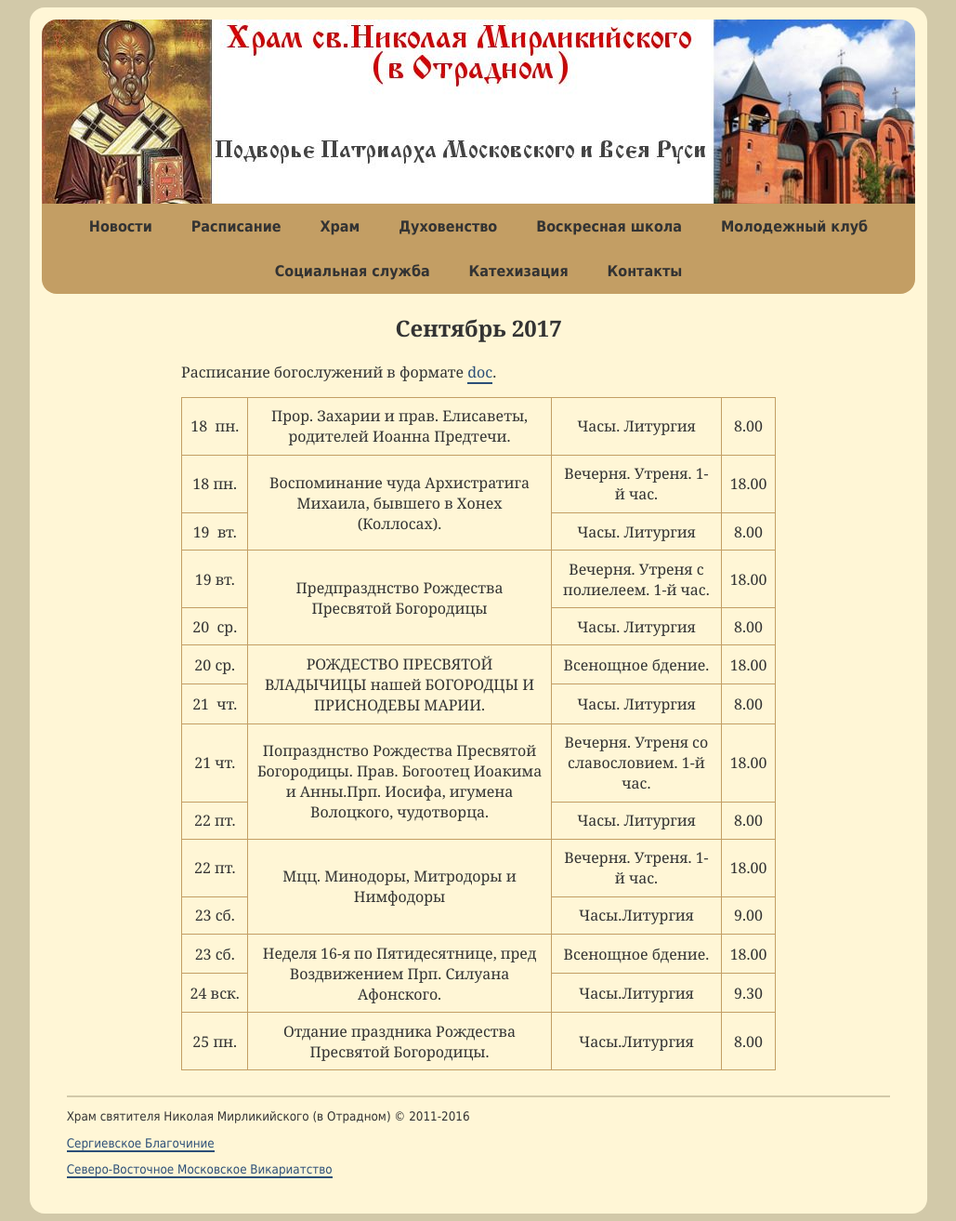
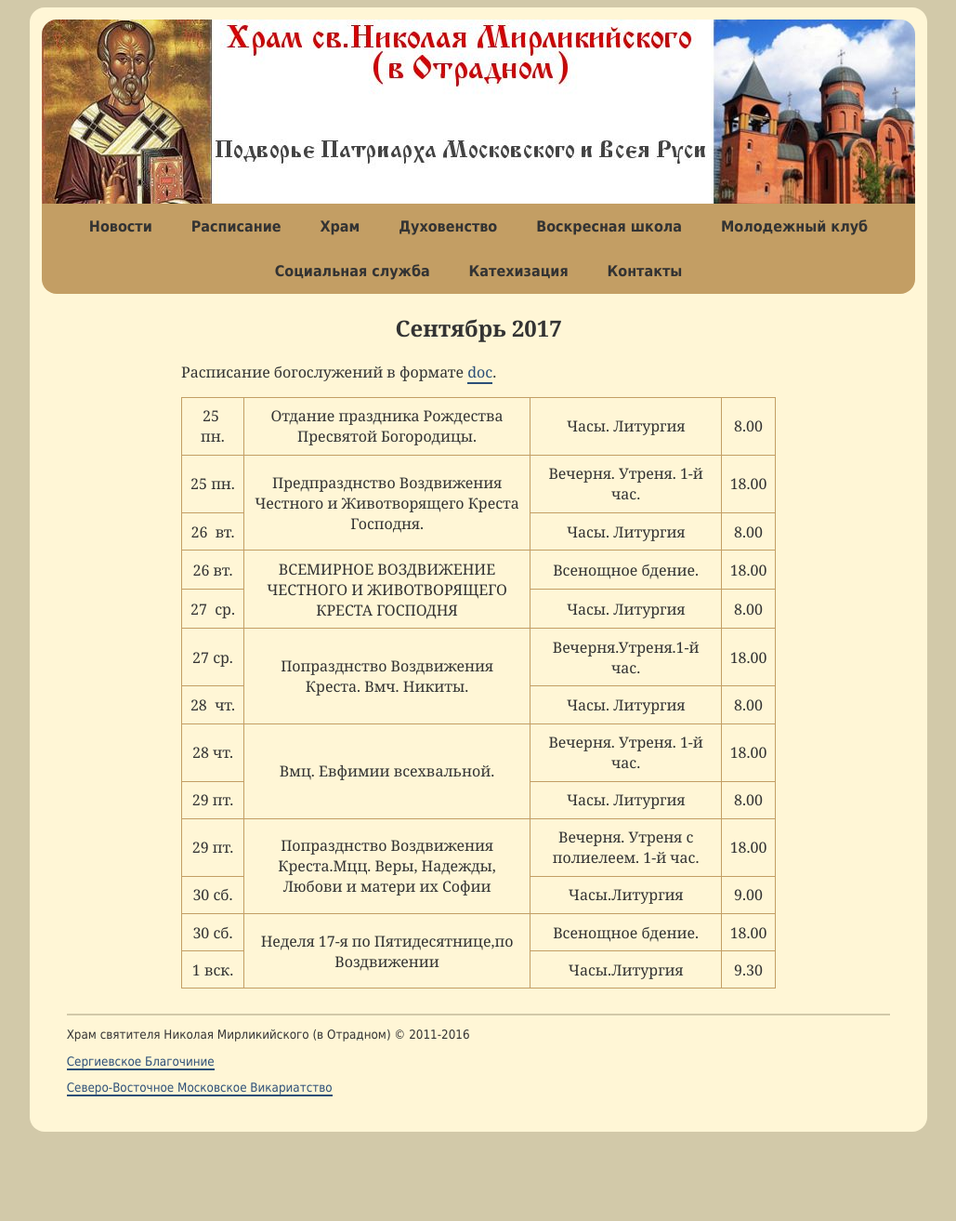
Before and after one commit to hramotradnoe/hramotradnoe.github.io, a Jekyll site: the page built from schedule/index.html, in a window 1280 px wide. Shown: the whole page at 93% size, without its empty margins (125-1154 px from the left). Built offline with Jekyll 4.4.1, drawn with Linux system fonts in a browser that asks for light colours; after the commit the page ends 1225 px from its top, so only the background shows below that.

Commit message:
Update schedule.yml

```diff
--- a/_data/schedule.yml
+++ b/_data/schedule.yml
@@ -1,61 +1,56 @@
 period: Сентябрь 2017
 link: "https://docs.google.com/document/d/1CgVH0JYe7sa0drTqLBjXTxWbkgdroT3-_xxZIEMGwyA/edit"
 timetable:
- - description : "Прор. Захарии и прав. Елисаветы, родителей Иоанна Предтечи."
+ - description : "Отдание праздника Рождества Пресвятой Богородицы."
    services    :
-      - day   : 18&nbsp; пн.
+      - day   : 25&nbsp; пн.
         time  : '8.00'
         title : "Часы. Литургия"
- - description : "Воспоминание чуда Архистратига Михаила, бывшего в Хонех (Коллосах)."
+ - description : "Предпразднство Воздвижения Честного и Животворящего Креста Господня."
    services    :
-      - day   : 18&nbsp;пн.
+      - day   : 25&nbsp;пн.
         time  : '18.00'
         title : "Вечерня. Утреня. 1-й час."
-      - day   : 19&nbsp; вт.
+      - day   : 26&nbsp; вт.
         time  : '8.00'
         title : "Часы.  Литургия"
- - description : "Предпразднство Рождества Пресвятой Богородицы"
+ - description : "ВСЕМИРНОЕ ВОЗДВИЖЕНИЕ ЧЕСТНОГО И ЖИВОТВОРЯЩЕГО КРЕСТА ГОСПОДНЯ"
    services    :
-      - day   : 19&nbsp;вт.
+      - day   : 26&nbsp;вт.
+        time  : '18.00'
+        title : "Всенощное бдение."
+      - day   : 27&nbsp; ср.
+        time  : '8.00'
+        title : "Часы. Литургия"
+ - description : "Попразднство Воздвижения Креста. Вмч. Никиты. "
+   services    :
+      - day   : 27&nbsp;ср.
+        time  : '18.00'
+        title : "Вечерня.Утреня.1-й час."
+      - day   : 28&nbsp; чт.
+        time  : '8.00'
+        title : "Часы. Литургия"
+ - description : "Вмц. Евфимии всехвальной. "
+   services    :
+      - day   : 28&nbsp;чт.
+        time  : '18.00'
+        title : "Вечерня. Утреня. 1-й час."
+      - day   : 29&nbsp;пт.
+        time  : '8.00'
+        title : "Часы. Литургия"
+ - description : "Попразднство Воздвижения Креста.Мцц. Веры, Надежды, Любови и матери их Софии"
+   services    :
+      - day   : 29&nbsp;пт.
         time  : '18.00'
         title : "Вечерня. Утреня с полиелеем. 1-й час."
-      - day   : 20&nbsp; ср.
-        time  : '8.00'
-        title : "Часы. Литургия"
- - description : "РОЖДЕСТВО ПРЕСВЯТОЙ ВЛАДЫЧИЦЫ нашей БОГОРОДЦЫ  И ПРИСНОДЕВЫ МАРИИ. "
+      - day   : 30&nbsp;сб.
+        time  : '9.00'
+        title : "Часы.Литургия"
+ - description : "Неделя 17-я по Пятидесятнице,по Воздвижении"
    services    :
-      - day   : 20&nbsp;ср.
+      - day   : 30&nbsp;сб.
         time  : '18.00'
         title : "Всенощное бдение."
-      - day   : 21&nbsp; чт.
-        time  : '8.00'
-        title : "Часы. Литургия"
- - description : "Попразднство Рождества Пресвятой Богородицы. Прав. Богоотец Иоакима и Анны.Прп. Иосифа, игумена Волоцкого, чудотворца. "
-   services    :
-      - day   : 21&nbsp;чт.
-        time  : '18.00'
-        title : "Вечерня. Утреня со славословием. 1-й час."
-      - day   : 22&nbsp;пт.
-        time  : '8.00'
-        title : "Часы. Литургия"
- - description : "Мцц. Минодоры, Митродоры и Нимфодоры"
-   services    :
-      - day   : 22&nbsp;пт.
-        time  : '18.00'
-        title : "Вечерня. Утреня. 1-й час."
-      - day   : 23&nbsp;сб.
-        time  : '9.00'
-        title : "Часы.Литургия"
- - description : "Неделя 16-я по Пятидесятнице, пред Воздвижением Прп. Силуана Афонского."
-   services    :
-      - day   : 23&nbsp;сб.
-        time  : '18.00'
-        title : "Всенощное бдение."
-      - day   : 24&nbsp;вск.
+      - day   : 1&nbsp;вск.
         time  : '9.30'
         title : "Часы.Литургия"
- - description : "Отдание праздника Рождества Пресвятой Богородицы."
-   services    :
-      - day   : 25&nbsp;пн.
-        time  : '8.00'
-        title : "Часы.Литургия"
```
